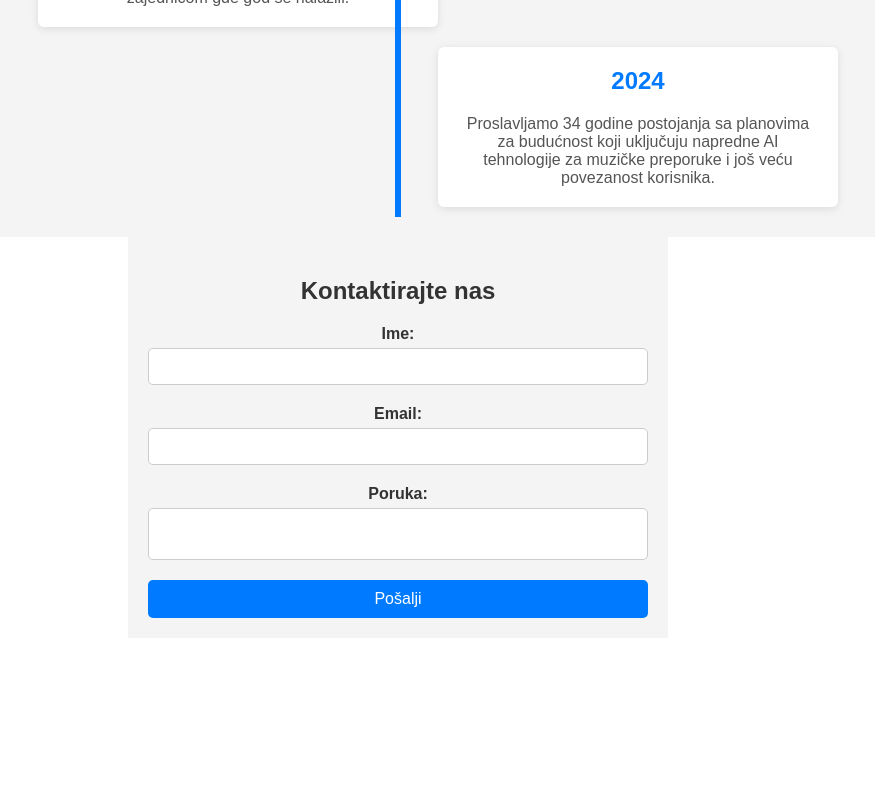
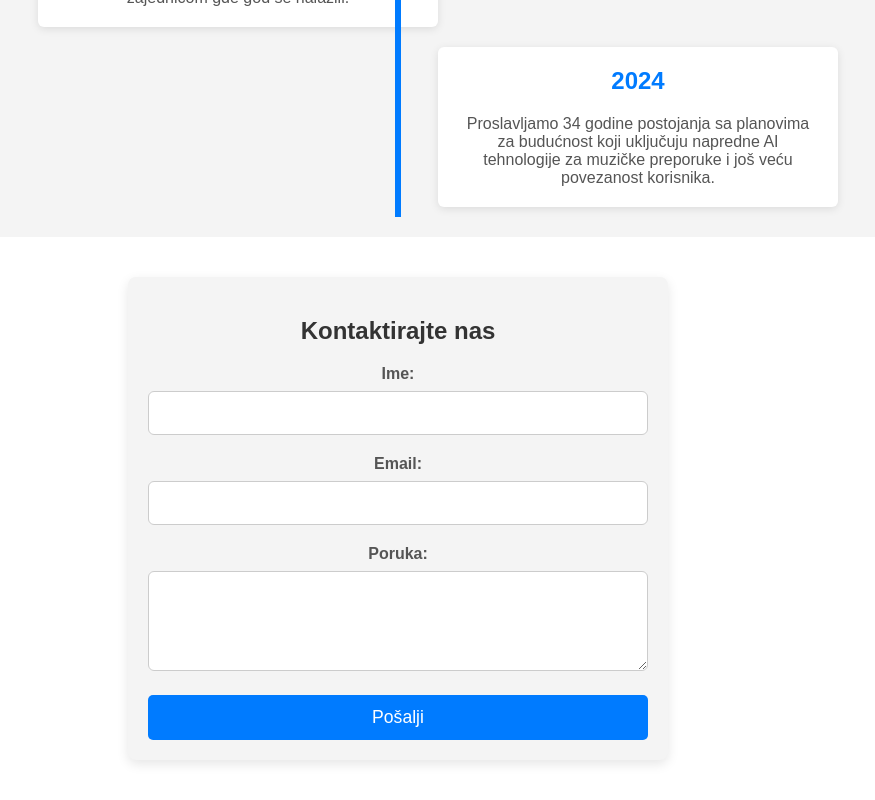
Before and after one commit to elab-development/internet-tehnologije-projekat-bendovi_2020_0172, a React (Create React App) app in the folder bendovireact/: page / in a window 1280 px wide. Shown: the part 2625-3425 px from the top of the page, without its empty margins (242-1117 px from the left). Before the commit the page ends 3263 px from the top, so only its background shows below. Built offline with nearby package versions, Linux system fonts and the light colour scheme; no server answers.

Commit message:
kreirane reusable komponente

```diff
--- a/bendovireact/src/Komponente/ContactForm.css
+++ b/bendovireact/src/Komponente/ContactForm.css
@@ -4,12 +4,16 @@
     background-color: #f4f4f4;
     color: #333;
     max-width: 500px;
-    margin: 0 auto;
+    margin: 40px auto;
+    border-radius: 8px;
+    box-shadow: 0 4px 12px rgba(0, 0, 0, 0.1);
 }
 
 .contact-form h2 {
     text-align: center;
     color: #333;
+    margin-bottom: 20px;
+    font-size: 1.8em;
 }
 
 .contact-form {
@@ -17,26 +21,43 @@
     flex-direction: column;
 }
 
-.contact-form label {
-    margin-bottom: 5px;
-    font-weight: bold;
+.input-group {
+    margin-bottom: 20px;
 }
 
-.contact-form input,
-.contact-form textarea {
-    padding: 10px;
-    margin-bottom: 20px;
-    border-radius: 5px;
-    border: 1px solid #ccc;
+.input-group label {
+    margin-bottom: 8px;
+    font-weight: bold;
+    display: block;
+    font-size: 1em;
+    color: #555;
 }
 
-.contact-form textarea {
-    resize: none;
+.input-group input,
+.input-group textarea {
+    width: 100%;
+    padding: 12px 15px;
+    border-radius: 6px;
+    border: 1px solid #ccc;
+    font-size: 1em;
+    box-sizing: border-box;
+    transition: border-color 0.3s ease;
+}
+
+.input-group input:focus,
+.input-group textarea:focus {
+    border-color: #007bff;
+    outline: none;
+}
+
+.input-group textarea {
+    resize: vertical;
+    height: 100px;
 }
 
 .submit-button {
-    padding: 10px 20px;
-    font-size: 1em;
+    padding: 12px 20px;
+    font-size: 1.1em;
     color: #fff;
     background-color: #007bff;
     border: none;
@@ -45,7 +66,12 @@
     transition: background-color 0.3s ease;
 }
 
-.submit-button:hover {
+.submit-button:disabled {
+    background-color: #cccccc;
+    cursor: not-allowed;
+}
+
+.submit-button:hover:enabled {
     background-color: #0056b3;
 }
 
@@ -55,31 +81,45 @@
     left: 0;
     width: 100%;
     height: 100%;
-    background-color: rgba(0, 0, 0, 0.5);
+    background-color: rgba(0, 0, 0, 0.6);
     display: flex;
     justify-content: center;
     align-items: center;
+    z-index: 1000;
 }
 
 .modal-content {
     background-color: white;
-    padding: 20px;
+    padding: 30px;
     border-radius: 10px;
     text-align: center;
     max-width: 400px;
     width: 100%;
-    box-shadow: 0 2px 8px rgba(0, 0, 0, 0.1);
+    box-shadow: 0 4px 12px rgba(0, 0, 0, 0.3);
+    animation: fadeIn 0.3s ease-in-out;
+}
+
+@keyframes fadeIn {
+    from {
+        opacity: 0;
+        transform: scale(0.9);
+    }
+    to {
+        opacity: 1;
+        transform: scale(1);
+    }
 }
 
 .close-button {
-    padding: 10px 20px;
-    font-size: 1em;
+    padding: 12px 20px;
+    font-size: 1.1em;
     color: #fff;
     background-color: #007bff;
     border: none;
     border-radius: 5px;
     cursor: pointer;
     margin-top: 20px;
+    transition: background-color 0.3s ease;
 }
 
 .close-button:hover {
--- a/bendovireact/src/Komponente/ContactForm.jsx
+++ b/bendovireact/src/Komponente/ContactForm.jsx
@@ -1,5 +1,8 @@
 import React, { useState, useEffect } from 'react';
 import './ContactForm.css';
+import TextInput from './TextInput';
+import EmailInput from './EmailInput';
+import Textarea from './Textarea';
 
 const ContactForm = () => {
     const [formData, setFormData] = useState({ name: '', email: '', message: '' });
@@ -70,31 +73,26 @@ const ContactForm = () => {
         <div className="contact-form-container">
             <h2>Kontaktirajte nas</h2>
             <form onSubmit={handleSubmit} className="contact-form">
-                <label htmlFor="name">Ime:</label>
-                <input
-                    type="text"
-                    id="name"
+                <TextInput
+                    label="Ime:"
                     name="name"
                     value={formData.name}
                     onChange={handleChange}
-                    required
+                    required={true}
                 />
-                <label htmlFor="email">Email:</label>
-                <input
-                    type="email"
-                    id="email"
+                <EmailInput
+                    label="Email:"
                     name="email"
                     value={formData.email}
                     onChange={handleChange}
-                    required
+                    required={true}
                 />
-                <label htmlFor="message">Poruka:</label>
-                <textarea
-                    id="message"
+                <Textarea
+                    label="Poruka:"
                     name="message"
                     value={formData.message}
                     onChange={handleChange}
-                    required
+                    required={true}
                 />
                 <button type="submit" className="submit-button" disabled={isBlocked}>
                     {isBlocked ? `Ne možete poslati poruku narednih ${formatTime(countdown)}` : 'Pošalji'}
--- /dev/null
+++ b/bendovireact/src/Komponente/EmailInput.js
@@ -0,0 +1,19 @@
+import React from 'react';
+
+const EmailInput = ({ label, name, value, onChange, required }) => {
+    return (
+        <div className="input-group">
+            <label htmlFor={name}>{label}</label>
+            <input
+                type="email"
+                id={name}
+                name={name}
+                value={value}
+                onChange={onChange}
+                required={required}
+            />
+        </div>
+    );
+};
+
+export default EmailInput;
--- /dev/null
+++ b/bendovireact/src/Komponente/TextInput.jsx
@@ -0,0 +1,19 @@
+import React from 'react';
+
+const TextInput = ({ label, name, value, onChange, required }) => {
+    return (
+        <div className="input-group">
+            <label htmlFor={name}>{label}</label>
+            <input
+                type="text"
+                id={name}
+                name={name}
+                value={value}
+                onChange={onChange}
+                required={required}
+            />
+        </div>
+    );
+};
+
+export default TextInput;
--- /dev/null
+++ b/bendovireact/src/Komponente/Textarea.js
@@ -0,0 +1,18 @@
+import React from 'react';
+
+const Textarea = ({ label, name, value, onChange, required }) => {
+    return (
+        <div className="input-group">
+            <label htmlFor={name}>{label}</label>
+            <textarea
+                id={name}
+                name={name}
+                value={value}
+                onChange={onChange}
+                required={required}
+            />
+        </div>
+    );
+};
+
+export default Textarea;
```
